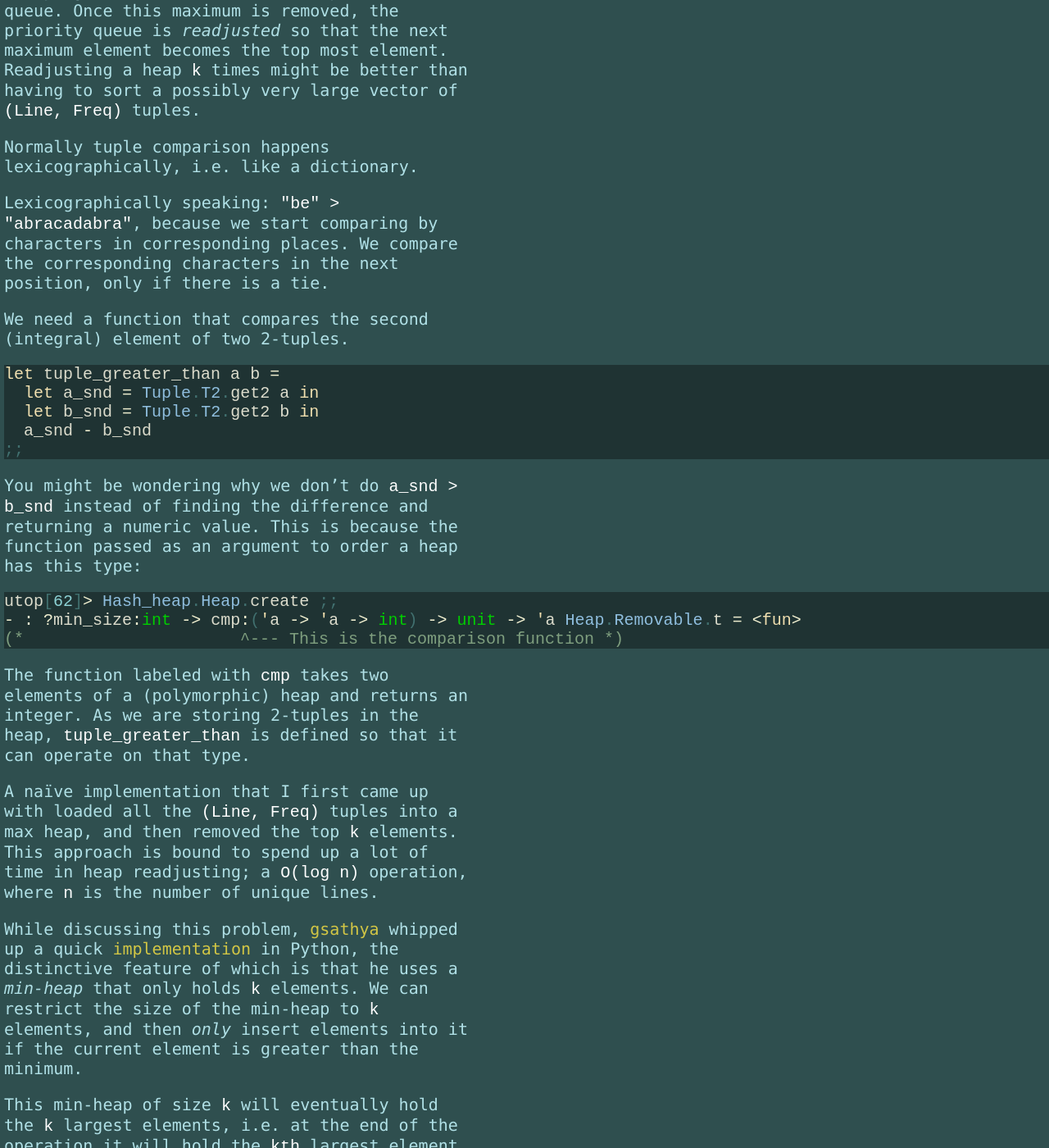
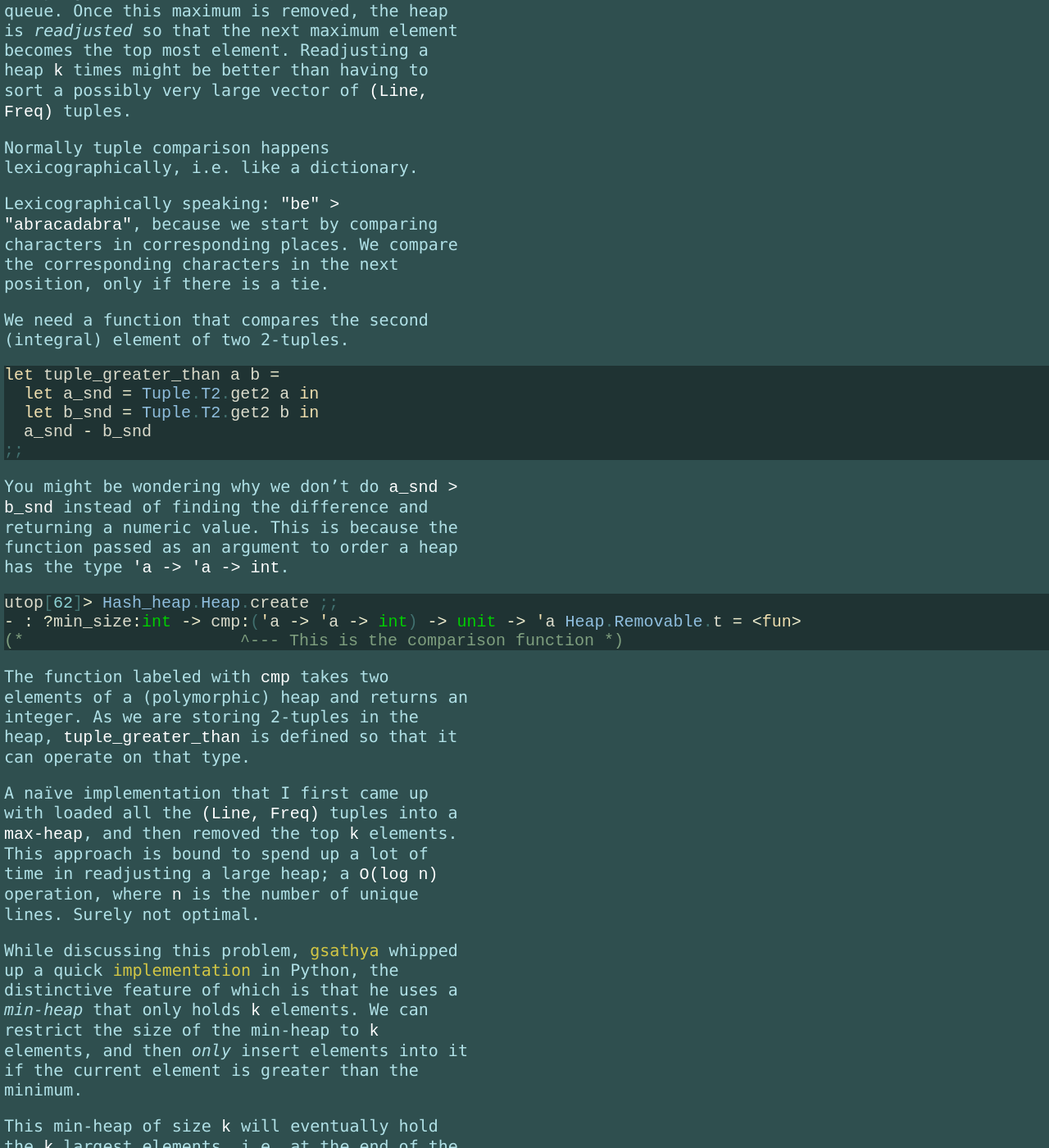
Before and after one commit to codesurfers/codesurfers.github.io, a Jekyll site: the page built from _posts/2014-07-07-k-most-frequent-lines-in-a-log-file.md, in a window 1280 px wide and 1400 px high, scrolled down 6638 px. Shown: the whole window at 82% size. Built offline with Jekyll 4.4.1, drawn with Linux system fonts in a browser that asks for light colours; Markdown is read by kramdown in place of the engine named in the settings; some of the changed text lies outside the part shown.

Commit message:
Change wording and punctuation

````diff
--- a/_posts/2014-07-07-k-most-frequent-lines-in-a-log-file.md
+++ b/_posts/2014-07-07-k-most-frequent-lines-in-a-log-file.md
@@ -207,7 +207,7 @@ is by using [Option types](https://en.wikipedia.org/wiki/Option_type).
 For an enlightening discussion of user defined types please read
 [this](http://www2.lib.uchicago.edu/keith/ocaml-class/userdefined.html).
 
-The `option` type in OCaml is predefined like this:.
+The `option` type in OCaml is predefined like this:
 
 ```ocaml
 type 'a option = Some of 'a | None
@@ -295,16 +295,16 @@ We have two choices before us:
 Heaps are better with the assumption that `k` is much smaller than the
 number of lines `n` in the log file. This is because the maximum (or
 minimum, if we are using a `min-heap`) element is always guaranteed to
-be at the top of the queue. Once this maximum is removed, the priority
-queue is _readjusted_ so that the next maximum element becomes the top
-most element. Readjusting a heap `k` times might be better than having
-to sort a possibly very large vector of `(Line, Freq)` tuples.
+be at the top of the queue. Once this maximum is removed, the heap is
+_readjusted_ so that the next maximum element becomes the top most
+element. Readjusting a heap `k` times might be better than having to
+sort a possibly very large vector of `(Line, Freq)` tuples.
 
 Normally tuple comparison happens lexicographically, i.e. like a
 dictionary.
 
 Lexicographically speaking: `"be" > "abracadabra"`, because we start
-comparing by characters in corresponding places. We compare the
+by comparing characters in corresponding places. We compare the
 corresponding characters in the next position, only if there is a tie.
 
 We need a function that compares the second (integral) element of two
@@ -320,7 +320,8 @@ let tuple_greater_than a b =
 
 You might be wondering why we don't do `a_snd > b_snd` instead of
 finding the difference and returning a numeric value. This is because
-the function passed as an argument to order a heap has this type:
+the function passed as an argument to order a heap has the type `'a ->
+'a -> int`.
 
 ```ocaml
 utop[62]> Hash_heap.Heap.create ;;
@@ -332,10 +333,10 @@ heap and returns an integer. As we are storing 2-tuples in the heap,
 `tuple_greater_than` is defined so that it can operate on that type.
 
 A naïve implementation that I first came up with loaded all the
-`(Line, Freq)` tuples into a max heap, and then removed the top `k`
-elements. This approach is bound to spend up a lot of time in heap
-readjusting; a `O(log n)` operation, where `n` is the number of unique
-lines.
+`(Line, Freq)` tuples into a `max-heap`, and then removed the top `k`
+elements. This approach is bound to spend up a lot of time in
+readjusting a large heap; a `O(log n)` operation, where `n` is the
+number of unique lines. Surely not optimal.
 
 While discussing this problem, [gsathya](http://gsathya.in/) whipped
 up a quick
````
Also changed, not shown: other parts of _posts/2014-07-07-k-most-frequent-lines-in-a-log-file.md (+7 -6 lines).
